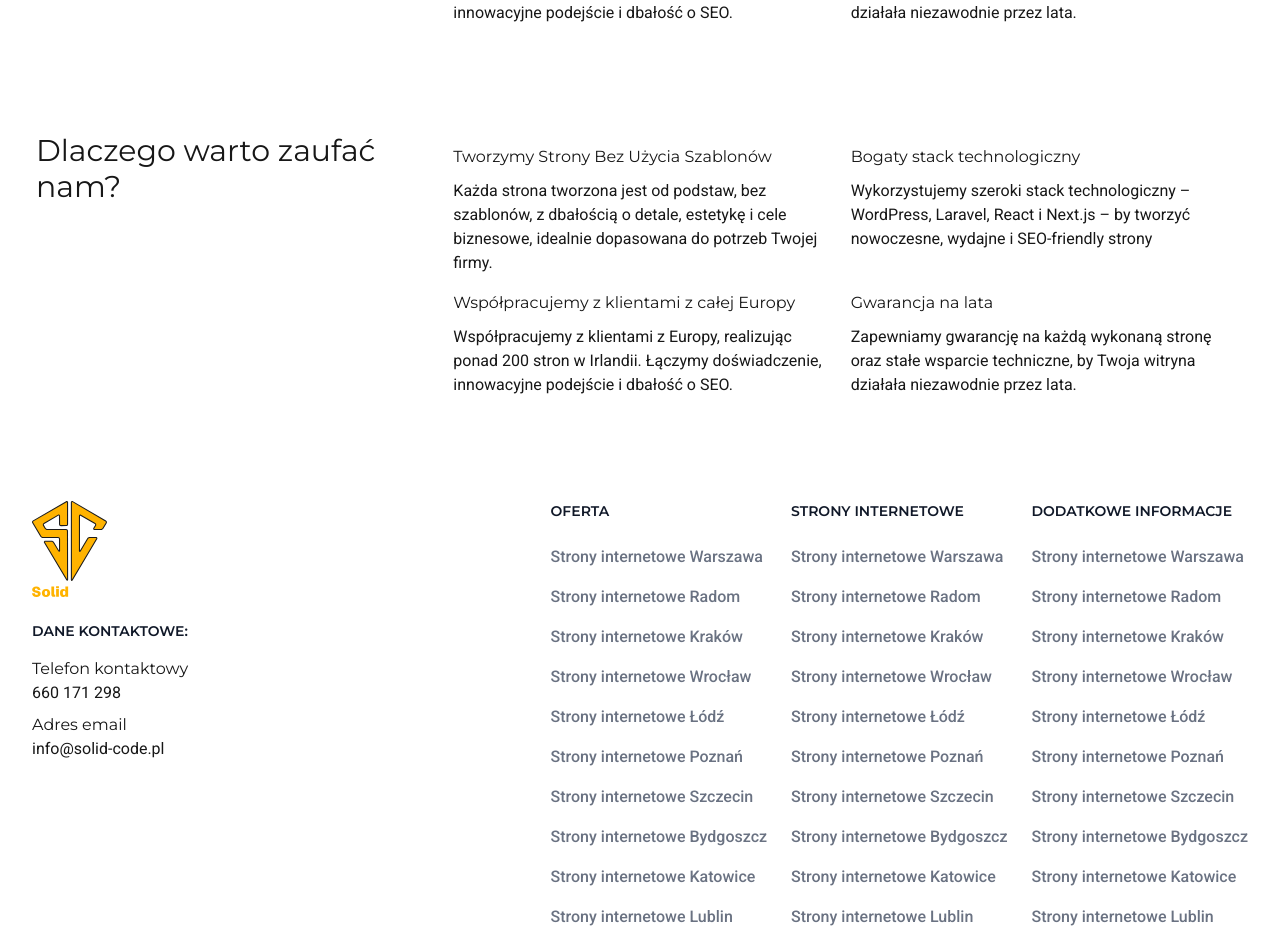
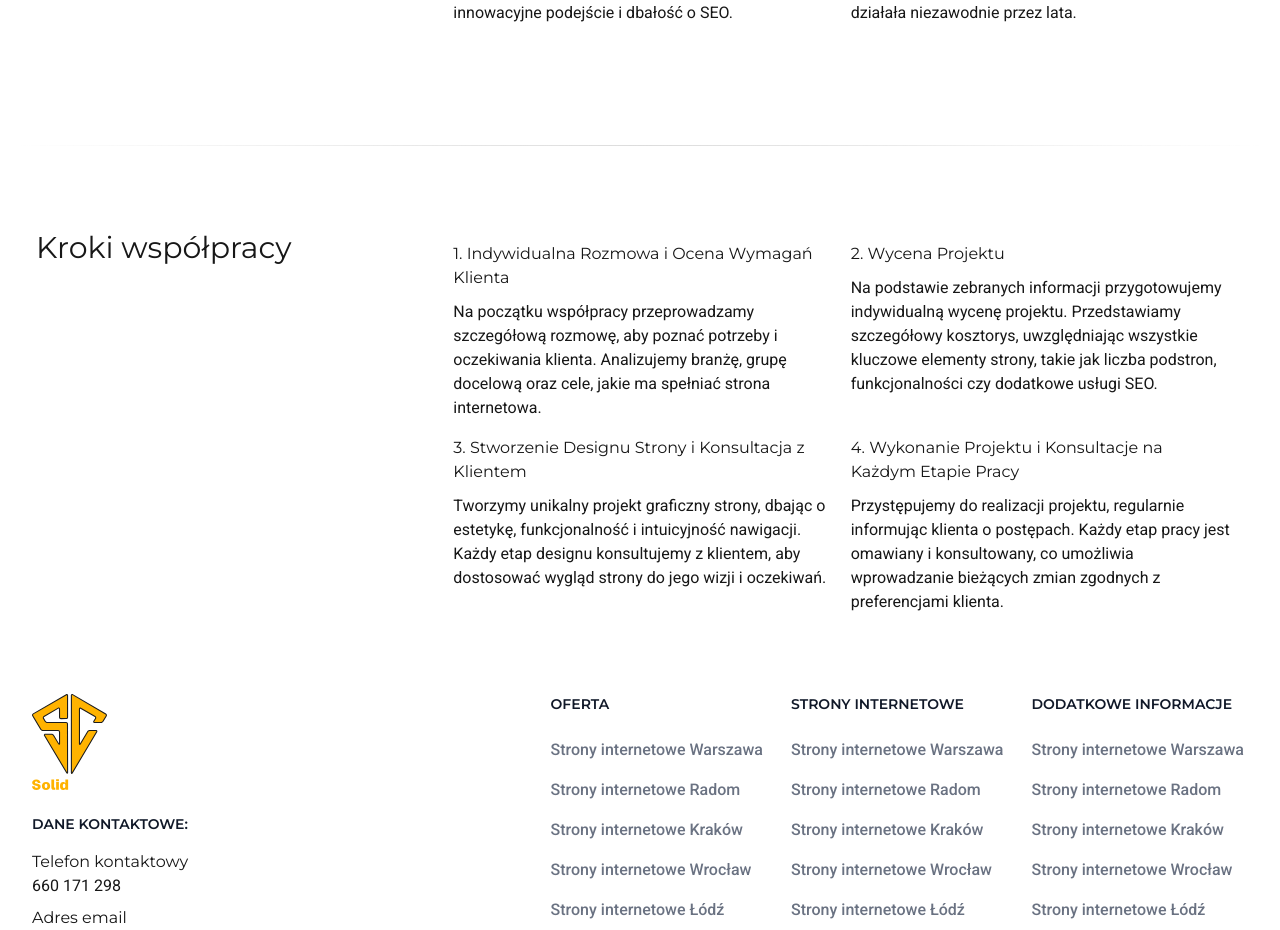
Before and after one commit to SolidCode109/solid_code_page, a Next.js app: page /oferta in a window 1280 px wide. Shown: the part 1823-2753 px from the top of the page. Built offline with nearby package versions, Linux system fonts and the light colour scheme.

Commit message:
texts offers

```diff
--- a/src/components/Offer/Offer.js
+++ b/src/components/Offer/Offer.js
@@ -69,16 +69,16 @@ const offerWhyUs = {
 
 
 const offerProcess = {
-  heading: "Dlaczego warto zaufać nam?",
+  heading: "Kroki współpracy",
   description: "Lorem",
-  firstHeading: "Tworzymy Strony Bez Użycia Szablonów",
-  firstDescription: "Każda strona tworzona jest od podstaw, bez szablonów, z dbałością o detale, estetykę i cele biznesowe, idealnie dopasowana do potrzeb Twojej firmy.",
-  secondHeading: "Bogaty stack technologiczny",
-  secondDescription: "Wykorzystujemy szeroki stack technologiczny – WordPress, Laravel, React i Next.js – by tworzyć nowoczesne, wydajne i SEO-friendly strony",
-  thirdHeading: "Współpracujemy z klientami z całej Europy",
-  thirdDescription: "Współpracujemy z klientami z Europy, realizując ponad 200 stron w Irlandii. Łączymy doświadczenie, innowacyjne podejście i dbałość o SEO.",
-  fourthHeading: "Gwarancja na lata",
-  fourthDesctipion: "Zapewniamy gwarancję na każdą wykonaną stronę oraz stałe wsparcie techniczne, by Twoja witryna działała niezawodnie przez lata."
+  firstHeading: "1. Indywidualna Rozmowa i Ocena Wymagań Klienta",
+  firstDescription: "Na początku współpracy przeprowadzamy szczegółową rozmowę, aby poznać potrzeby i oczekiwania klienta. Analizujemy branżę, grupę docelową oraz cele, jakie ma spełniać strona internetowa.",
+  secondHeading: "2. Wycena Projektu",
+  secondDescription: "Na podstawie zebranych informacji przygotowujemy indywidualną wycenę projektu. Przedstawiamy szczegółowy kosztorys, uwzględniając wszystkie kluczowe elementy strony, takie jak liczba podstron, funkcjonalności czy dodatkowe usługi SEO.",
+  thirdHeading: "3. Stworzenie Designu Strony i Konsultacja z Klientem",
+  thirdDescription: "Tworzymy unikalny projekt graficzny strony, dbając o estetykę, funkcjonalność i intuicyjność nawigacji. Każdy etap designu konsultujemy z klientem, aby dostosować wygląd strony do jego wizji i oczekiwań.",
+  fourthHeading: "4. Wykonanie Projektu i Konsultacje na Każdym Etapie Pracy",
+  fourthDesctipion: "Przystępujemy do realizacji projektu, regularnie informując klienta o postępach. Każdy etap pracy jest omawiany i konsultowany, co umożliwia wprowadzanie bieżących zmian zgodnych z preferencjami klienta."
 };
 
 const Offer = () => {
@@ -152,6 +152,7 @@ const Offer = () => {
         </div>
 
 
+
         <div className="container mx-auto px-4 py-4 md:py-8">
         <div className="flex">
 
@@ -186,7 +187,7 @@ const Offer = () => {
         </div>
     </div>
 
-
+    <hr className="my-12 h-px border-t-0 bg-transparent bg-gradient-to-r from-transparent via-neutral-500 to-transparent opacity-25 dark:via-neutral-400" />
 
     <div className="container mx-auto px-4 py-4 md:py-8">
         <div className="flex">
```
